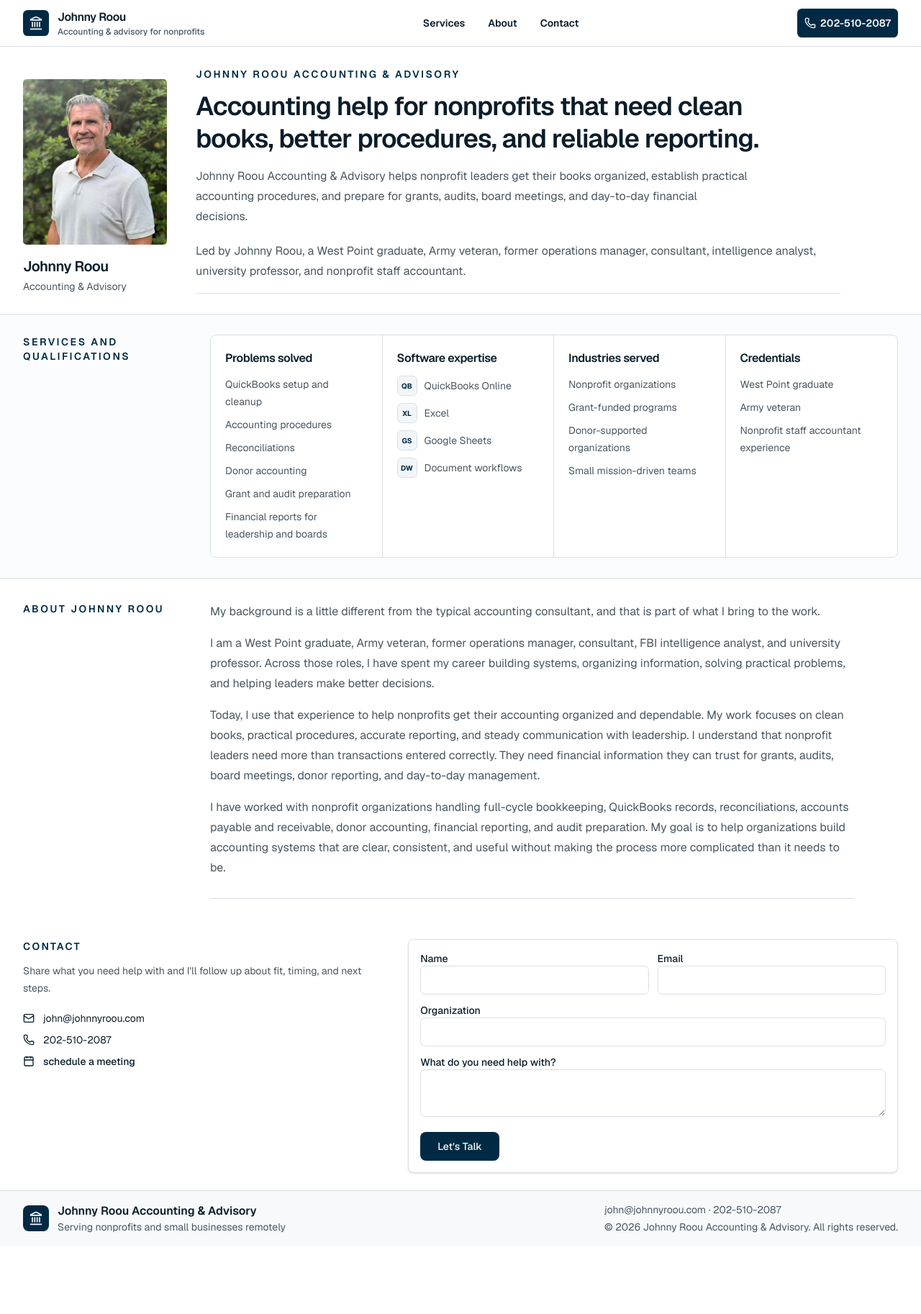
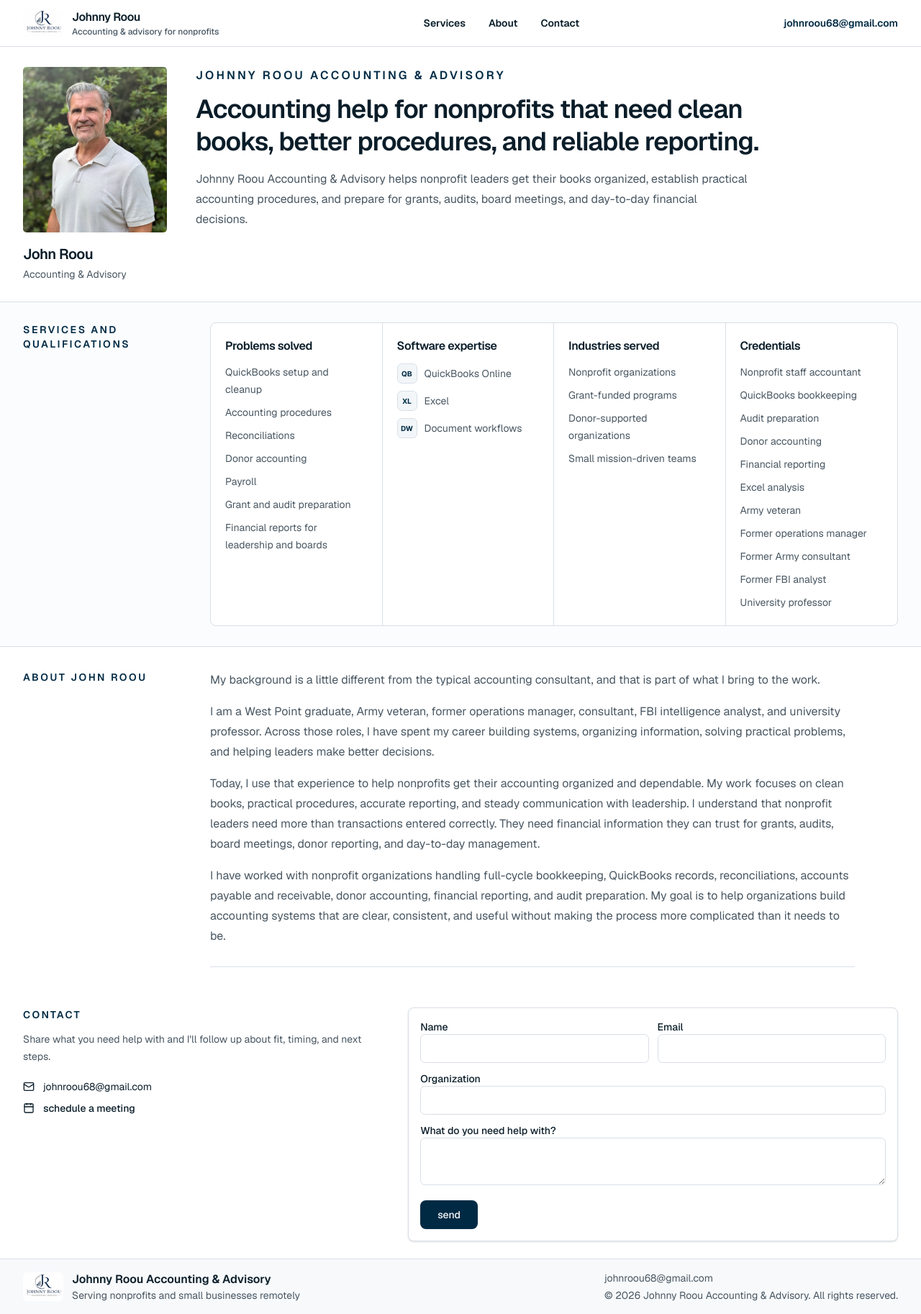
Before and after one commit to waltroou/BookKeepingWebsite, a Next.js app: page / in a window 1280 px wide. Shown: the whole page at 72% size. Before the commit the page ends 1731 px from the top, so only its background shows below. Built offline with nearby package versions, Linux system fonts and the light colour scheme.

Commit message:
Update branding and contact details

```diff
--- a/src/app/page.tsx
+++ b/src/app/page.tsx
@@ -14,7 +14,6 @@ export default function Home() {
     url: siteConfig.url,
     description: siteConfig.description,
     email: siteConfig.email,
-    telephone: siteConfig.phone,
     areaServed: "United States",
     serviceType: [
       "QuickBooks Online",
--- a/src/components/site/about.tsx
+++ b/src/components/site/about.tsx
@@ -4,7 +4,7 @@ export function About() {
       <div className="container-page grid gap-6 lg:grid-cols-[220px_1fr] lg:gap-10">
         <div>
           <p className="text-sm font-semibold uppercase tracking-[0.18em] text-primary">
-            About Johnny Roou
+            About John Roou
           </p>
         </div>
 
--- a/src/components/site/consultation.tsx
+++ b/src/components/site/consultation.tsx
@@ -1,4 +1,4 @@
-import { ArrowRight, Mail, Phone } from "lucide-react";
+import { ArrowRight, Mail } from "lucide-react";
 
 import { buttonVariants } from "@/components/ui/button";
 import { siteConfig } from "@/config/site";
@@ -34,13 +34,6 @@ export function Consultation() {
               Email {siteConfig.shortName}
               <ArrowRight className="size-4" aria-hidden="true" />
             </a>
-            <a
-              href={`tel:${siteConfig.phone.replace(/\D/g, "")}`}
-              className="inline-flex h-11 items-center justify-center gap-2 rounded-lg border border-white/20 px-5 text-sm font-medium text-primary-foreground transition-colors hover:bg-white/10 focus-visible:outline-none focus-visible:ring-2 focus-visible:ring-white focus-visible:ring-offset-2 focus-visible:ring-offset-primary"
-            >
-              <Phone className="size-4" aria-hidden="true" />
-              {siteConfig.phone}
-            </a>
           </div>
         </div>
       </div>
--- a/src/components/site/contact.tsx
+++ b/src/components/site/contact.tsx
@@ -1,4 +1,4 @@
-import { Calendar, Mail, Phone } from "lucide-react";
+import { Calendar, Mail } from "lucide-react";
 
 import { buttonVariants } from "@/components/ui/button";
 import { siteConfig } from "@/config/site";
@@ -24,13 +24,6 @@ export function Contact() {
             >
               <Mail className="size-4" aria-hidden="true" />
               {siteConfig.email}
-            </a>
-            <a
-              href={`tel:${siteConfig.phone.replace(/\D/g, "")}`}
-              className="flex items-center gap-3 text-foreground hover:text-primary"
-            >
-              <Phone className="size-4" aria-hidden="true" />
-              {siteConfig.phone}
             </a>
             <a
               href="#"
@@ -85,7 +78,7 @@ export function Contact() {
             href={`mailto:${siteConfig.email}?subject=Bookkeeping consultation request`}
             className={cn(buttonVariants({ size: "lg" }), "mt-4 h-10 rounded-lg")}
           >
-            Let&apos;s Talk
+            send
           </a>
         </form>
       </div>
--- a/src/components/site/footer.tsx
+++ b/src/components/site/footer.tsx
@@ -1,4 +1,4 @@
-import { Landmark } from "lucide-react";
+import Image from "next/image";
 
 import { siteConfig } from "@/config/site";
 
@@ -7,8 +7,15 @@ export function Footer() {
     <footer className="border-t border-border bg-secondary/60">
       <div className="container-page flex flex-col gap-4 py-4 sm:flex-row sm:items-center sm:justify-between">
         <div className="flex items-center gap-3">
-          <span className="flex size-9 items-center justify-center rounded-lg bg-primary text-primary-foreground">
-            <Landmark className="size-5" aria-hidden="true" />
+          <span className="flex h-10 w-14 items-center justify-center overflow-hidden rounded-md bg-white">
+            <Image
+              src="/JR_logo.png"
+              alt=""
+              width={56}
+              height={38}
+              unoptimized
+              className="h-full w-full object-contain"
+            />
           </span>
           <div>
           <p className="font-semibold text-foreground">{siteConfig.name}</p>
@@ -18,9 +25,7 @@ export function Footer() {
           </div>
         </div>
         <div className="text-sm text-muted-foreground">
-          <p>
-            {siteConfig.email} · {siteConfig.phone}
-          </p>
+          <p>{siteConfig.email}</p>
           <p className="mt-1">
             © {new Date().getFullYear()} {siteConfig.name}. All rights
             reserved.
--- a/src/components/site/header.tsx
+++ b/src/components/site/header.tsx
@@ -1,9 +1,7 @@
+import Image from "next/image";
 import Link from "next/link";
-import { Landmark, Phone } from "lucide-react";
 
 import { siteConfig } from "@/config/site";
-import { buttonVariants } from "@/components/ui/button";
-import { cn } from "@/lib/utils";
 
 export function Header() {
   return (
@@ -20,9 +18,17 @@ export function Header() {
           className="flex items-center gap-3 font-semibold text-foreground"
           aria-label={`${siteConfig.name} home`}
         >
-          <span className="flex size-9 items-center justify-center rounded-md bg-primary text-primary-foreground">
-            <Landmark className="size-5" aria-hidden="true" />
-            </span>
+          <span className="flex h-10 w-14 items-center justify-center overflow-hidden rounded-md bg-white">
+            <Image
+              src="/JR_logo.png"
+              alt=""
+              width={56}
+              height={38}
+              priority
+              unoptimized
+              className="h-full w-full object-contain"
+            />
+          </span>
             <span className="leading-tight">
               <span className="block text-base tracking-tight">
                 {siteConfig.shortName}
@@ -49,14 +55,10 @@ export function Header() {
         </nav>
 
         <a
-          href={`tel:${siteConfig.phone.replace(/\D/g, "")}`}
-          className={cn(
-            buttonVariants({ size: "sm" }),
-            "h-10 rounded-md px-4 text-sm font-semibold shadow-sm",
-          )}
+          href={`mailto:${siteConfig.email}`}
+          className="hidden text-sm font-semibold text-primary transition-colors hover:text-foreground sm:inline-flex"
         >
-          <Phone className="size-4" aria-hidden="true" />
-          <span>{siteConfig.phone}</span>
+          {siteConfig.email}
         </a>
       </div>
     </header>
--- a/src/components/site/hero.tsx
+++ b/src/components/site/hero.tsx
@@ -22,7 +22,7 @@ export function Hero() {
 
             <div className="mt-4 text-center lg:text-left">
               <p className="text-xl font-semibold tracking-tight text-foreground">
-                Johnny Roou
+                John Roou
               </p>
               <p className="mt-1 text-sm text-muted-foreground">
                 Accounting & Advisory
@@ -32,7 +32,7 @@ export function Hero() {
         </aside>
 
         <div className="subtle-fade max-w-4xl">
-          <p className="text-sm font-semibold uppercase tracking-[0.18em] text-primary">
+          <p className="text-base font-semibold uppercase tracking-[0.2em] text-primary">
             {siteConfig.name}
           </p>
           <h1 className="mt-3 max-w-4xl text-balance text-4xl font-semibold leading-tight tracking-tight text-foreground">
@@ -46,13 +46,7 @@ export function Hero() {
             decisions.
           </p>
 
-          <div className="mt-5 border-b border-border pb-4">
-            <p className="max-w-4xl text-base leading-7 text-muted-foreground">
-              Led by Johnny Roou, a West Point graduate, Army veteran, former
-              operations manager, consultant, intelligence analyst, university
-              professor, and nonprofit staff accountant.
-            </p>
-          </div>
+
         </div>
       </div>
     </section>
--- a/src/components/site/services.tsx
+++ b/src/components/site/services.tsx
@@ -3,6 +3,7 @@ const services = [
   "Accounting procedures",
   "Reconciliations",
   "Donor accounting",
+  "Payroll",
   "Grant and audit preparation",
   "Financial reports for leadership and boards",
 ];
@@ -10,7 +11,6 @@ const services = [
 const software = [
   { label: "QuickBooks Online", mark: "QB" },
   { label: "Excel", mark: "XL" },
-  { label: "Google Sheets", mark: "GS" },
   { label: "Document workflows", mark: "DW" },
 ];
 
@@ -22,9 +22,17 @@ const industries = [
 ];
 
 const credentials = [
-  "West Point graduate",
-  "Army veteran",
-  "Nonprofit staff accountant experience",
+  "Nonprofit staff accountant",
+"QuickBooks bookkeeping",
+"Audit preparation",
+"Donor accounting",
+"Financial reporting",
+"Excel analysis",
+"Army veteran",
+"Former operations manager",
+"Former Army consultant",
+"Former FBI analyst",
+"University professor",
 ];
 
 export function Services() {
--- a/src/config/site.ts
+++ b/src/config/site.ts
@@ -4,8 +4,7 @@ export const siteConfig = {
   url: "https://johnnyroou.com",
   description:
     "Accounting help for nonprofits that need clean books, better procedures, and reliable reporting.",
-  email: "john@johnnyroou.com",
-  phone: "202-510-2087",
+  email: "johnroou68@gmail.com",
   locality: "Serving nonprofits and small businesses remotely",
   navigation: [
     { label: "Services", href: "#services" },
```
Also changed, not shown: public/JR_logo.png (added).
